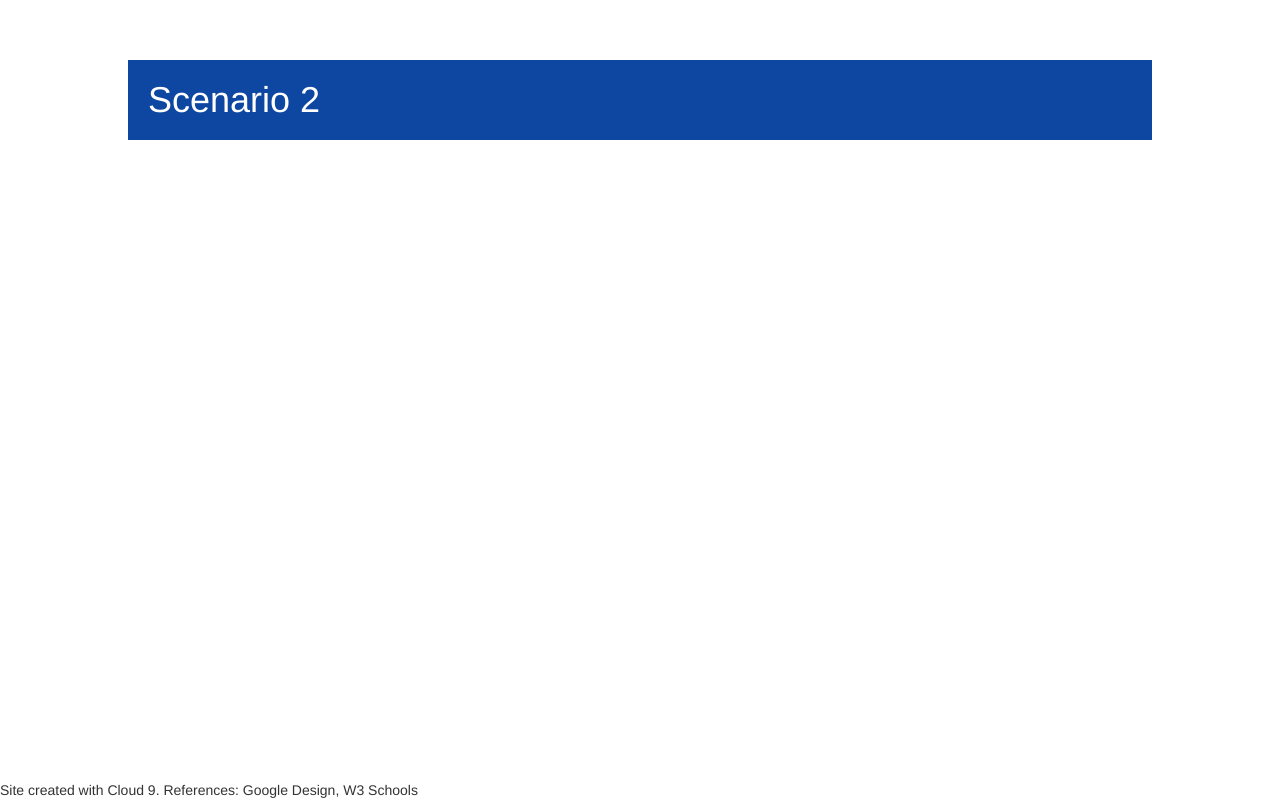
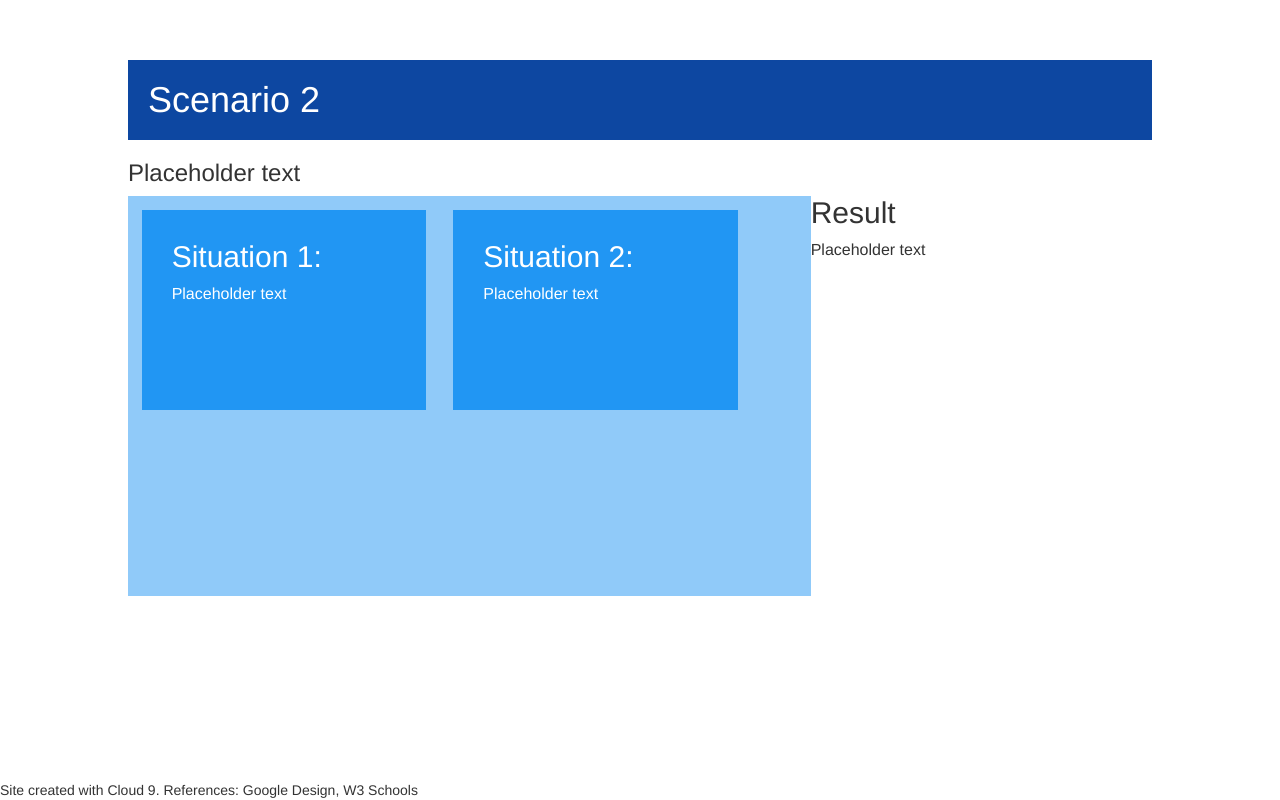
Before and after one commit to VnceGd/game_impact, a plain HTML site: page index.html in a window 1280 px wide. Shown: the part 1620-2420 px from the top of the page. Drawn offline with nearby package versions, Linux system fonts and the light colour scheme.

Commit message:
Update index.html

```diff
--- a/index.html
+++ b/index.html
@@ -66,7 +66,23 @@
         <div class="scene" id="scene2">
             <div class="container">
                 <h1> Scenario 2 </h1>
-
+                <h3> Placeholder text </h3>
+                <div class="col-md-8">
+                    <div class="col-md-5">
+                        <h2> Situation 1: </h2>
+                        <p> Placeholder text </p>
+                    </div>
+                    <div class="col-md-5">
+                        <h2> Situation 2: </h2>
+                        <p> Placeholder text </p>
+                    </div>
+                </div>
+                <div calss="col-md-4">
+                    <h2> Result </h2>
+                    <p>
+                        Placeholder text
+                    </p>
+                </div>
             </div>
         </div>
         <div class="footer">
```
